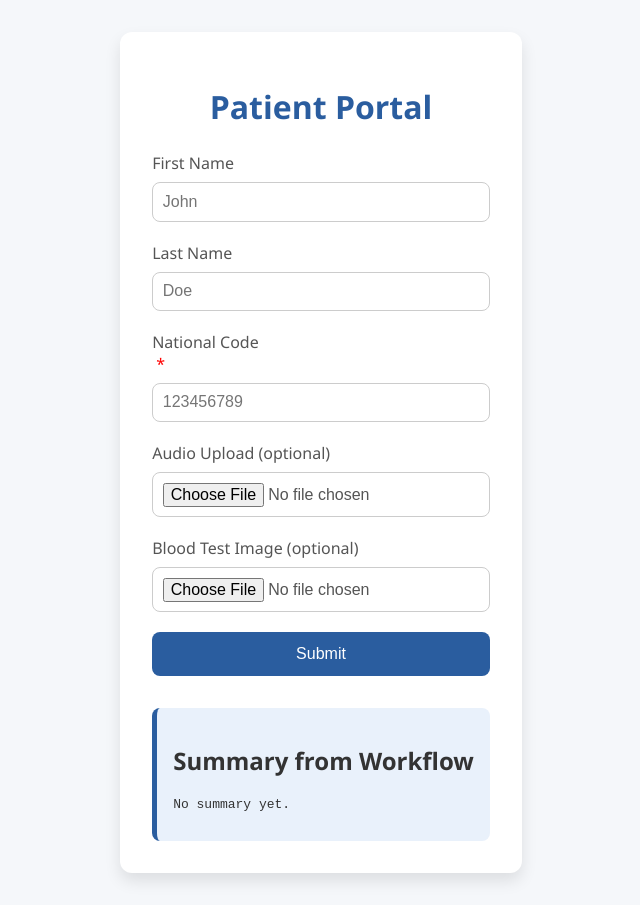
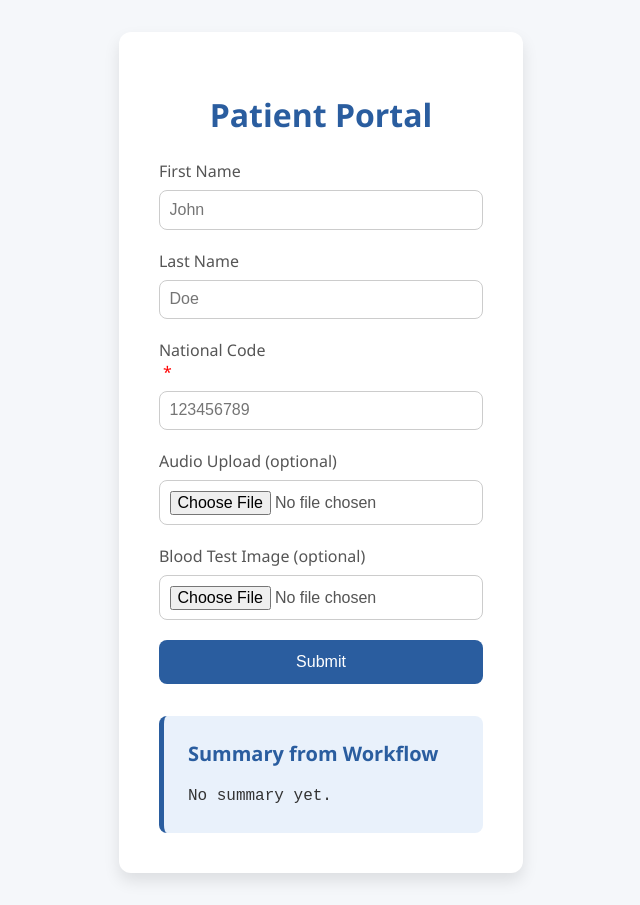
Before and after one commit to ImRezar/patient-portal-ui, a React (Create React App) app: page / in a window 1280 px wide. Shown: the whole page, without its empty margins (319-959 px from the left). Built offline with nearby package versions, Linux system fonts and the light colour scheme.

Commit message:
Enhance UI + wire up JSON payload for n8n

```diff
--- a/src/App.css
+++ b/src/App.css
@@ -1,3 +1,4 @@
+
 /* src/App.css */
 body {
   margin: 0;
@@ -13,7 +14,7 @@ body {
 
 .container {
   background: #ffffff;
-  padding: 2rem;
+  padding: 2.5rem;
   border-radius: 12px;
   box-shadow: 0 8px 16px rgba(0, 0, 0, 0.1);
   width: 100%;
@@ -75,10 +76,24 @@ button:hover {
 
 .summary {
   margin-top: 2rem;
-  padding: 1rem;
+  padding: 1.5rem;
   background-color: #e9f1fb;
   border-left: 5px solid #2a5d9f;
   border-radius: 8px;
+  overflow-y: auto;
+  max-height: 300px;
+}
+
+.summary h2 {
+  margin-top: 0;
+  font-size: 1.25rem;
+  color: #2a5d9f;
+}
+
+.summary pre {
+  margin: 0;
+  font-size: 1rem;
+  line-height: 1.6;
   white-space: pre-wrap;
   word-wrap: break-word;
 }
```
Also changed, not shown: src/App.js (+6 -8 lines).
